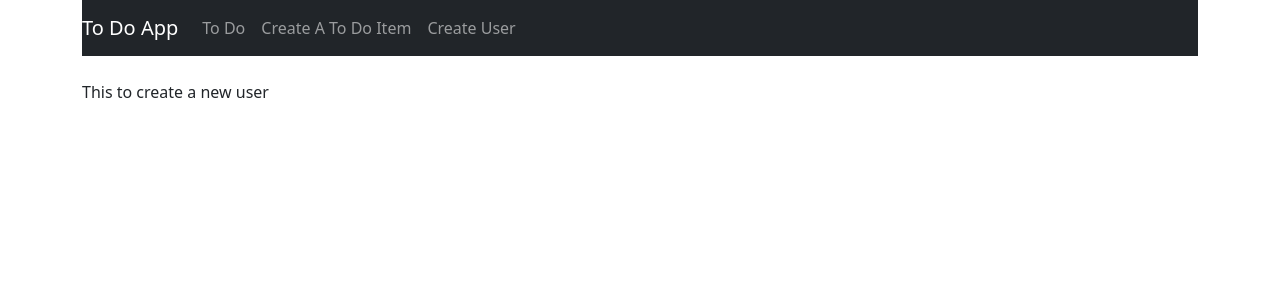
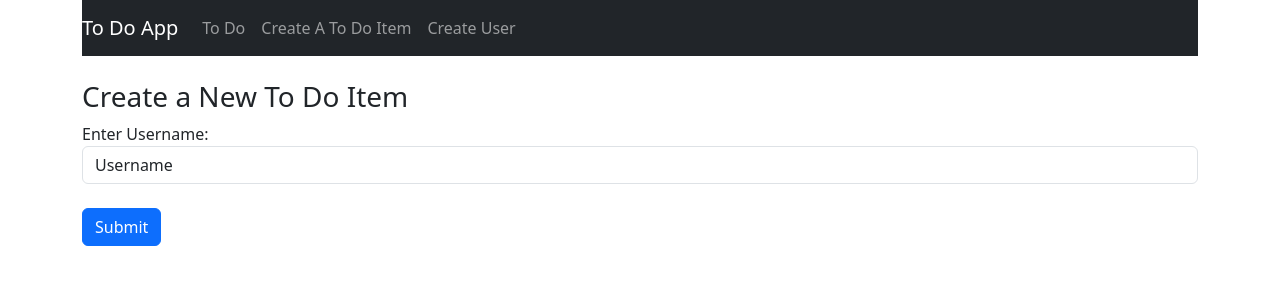
Before and after one commit to Dianaalgm/CapstoneProject, a React (Create React App) app in the folder mern-stack-app/: page /user in a window 1280 px wide. Shown: the top 300 px of the page. Built offline with nearby package versions, Linux system fonts and the light colour scheme.

Commit message:
CreateUser component done

```diff
--- a/mern-stack-app/src/components/CreateUser.js
+++ b/mern-stack-app/src/components/CreateUser.js
@@ -1,14 +1,50 @@
-import React, { Component } from "react";
+import React, { useState, useEffect } from "react";
 
-export default class CreateUser extends Component{
-    render() {
-        return(
-            <div>
-                <p> This to create a new user</p>
-            </div>
-        )
+
+const CreateUser = () =>{
+    const [username, setUsername] = useState('');
+    const [users, setUsers] = useState(['']);
+
+
+    useEffect(() => {
+        setUsers(['Username']);
+        setUsername('test user');
+    }, []);
+
+    const onSubmit = (e) => {
+        e.preventDefault();
+        // console.log(`Username: ${username}`)
+        window.location = '/user';
     }
-}
+    return(
+        <div>
+            <h3>Create a New To Do Item</h3>
+            <form onSubmit={onSubmit}>
+                <div className="form-group">
+                    <label>Enter Username:</label>
+                    <select type="text"
+                        required
+                        className="form-control"
+                        value={username}
+                        onChange={(e) => setUsername(e.target.value)}
+                        >
+                        {users.map((user) => (
+                        <option key={user} value={user}>{user}</option>))}
+                    </select>
+                </div>
+
+                <br />
+                <div className="form-group">
+                    <input type="submit" value="Submit" className="btn btn-primary" />
+                </div>
+
+            </form>
+
+        </div>
+    )
+};
+
+export default CreateUser;
 
 // import React from 'react';
 
```
